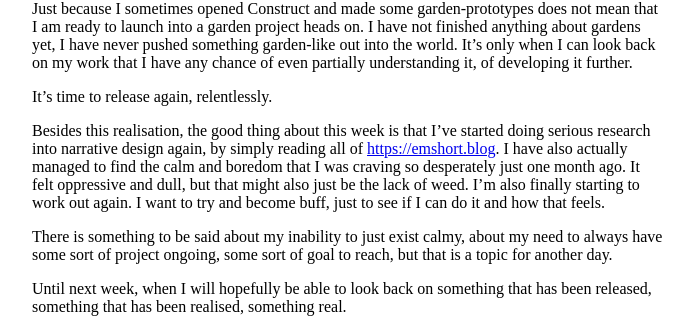
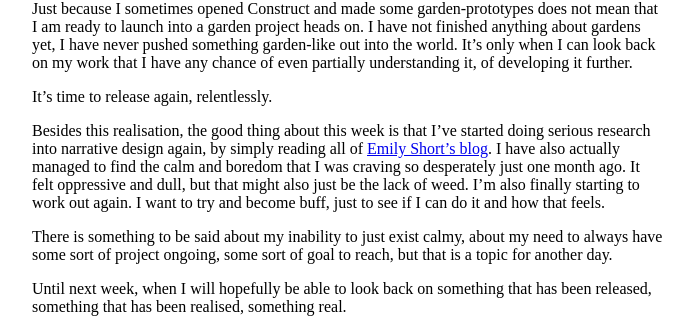
Before and after one commit to stuffedwombat/stuffedwombat.github.io, a Jekyll site: the page built from 29_11_24_release_realisation.md, in a window 1280 px wide. Shown: the part 521-853 px from the top of the page, without its empty margins (292-985 px from the left). Built offline with Jekyll 4.4.1, drawn with Linux system fonts in a browser that asks for light colours; our own code applies the rules of GitHub Pages for plain Markdown files; comment, search, counter and statistics services are not loaded.

Commit message:
Update 29_11_24_release_realisation.md

```diff
--- a/29_11_24_release_realisation.md
+++ b/29_11_24_release_realisation.md
@@ -18,7 +18,7 @@ Just because I sometimes opened Construct and made some garden-prototypes does n
 
 It’s time to release again, relentlessly.
 
-Besides this realisation, the good thing about this week is that I’ve started doing serious research into narrative design again, by simply reading all of [https://emshort.blog](Emily Short’s blog). I have also actually managed to find the calm and boredom that I was craving so desperately just one month ago. It felt oppressive and dull, but that might also just be the lack of weed. I’m also finally starting to work out again. I want to try and become buff, just to see if I can do it and how that feels.
+Besides this realisation, the good thing about this week is that I’ve started doing serious research into narrative design again, by simply reading all of [Emily Short’s blog](https://emshort.blog). I have also actually managed to find the calm and boredom that I was craving so desperately just one month ago. It felt oppressive and dull, but that might also just be the lack of weed. I’m also finally starting to work out again. I want to try and become buff, just to see if I can do it and how that feels.
 
 There is something to be said about my inability to just exist calmy, about my need to always  have some sort of project ongoing, some sort of goal to reach, but that is a topic for another day.
 
```
